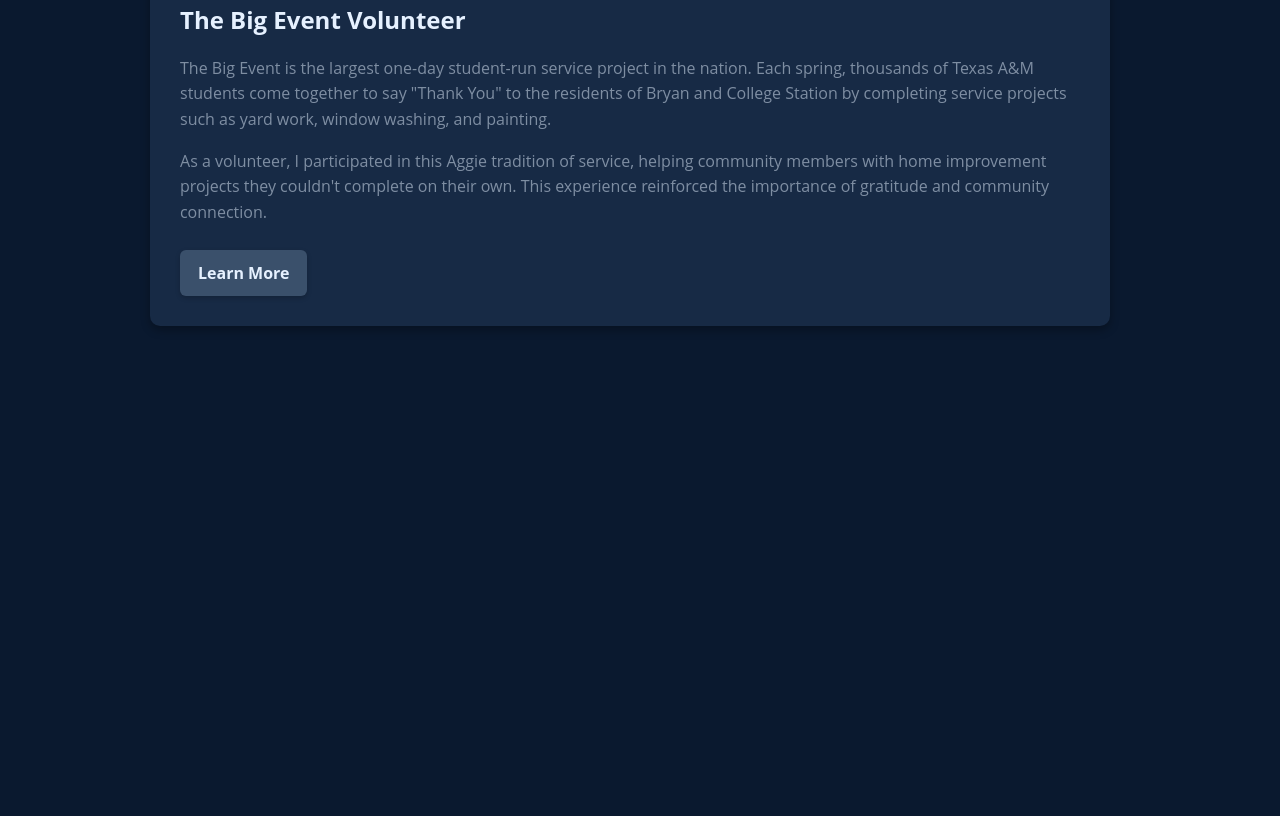
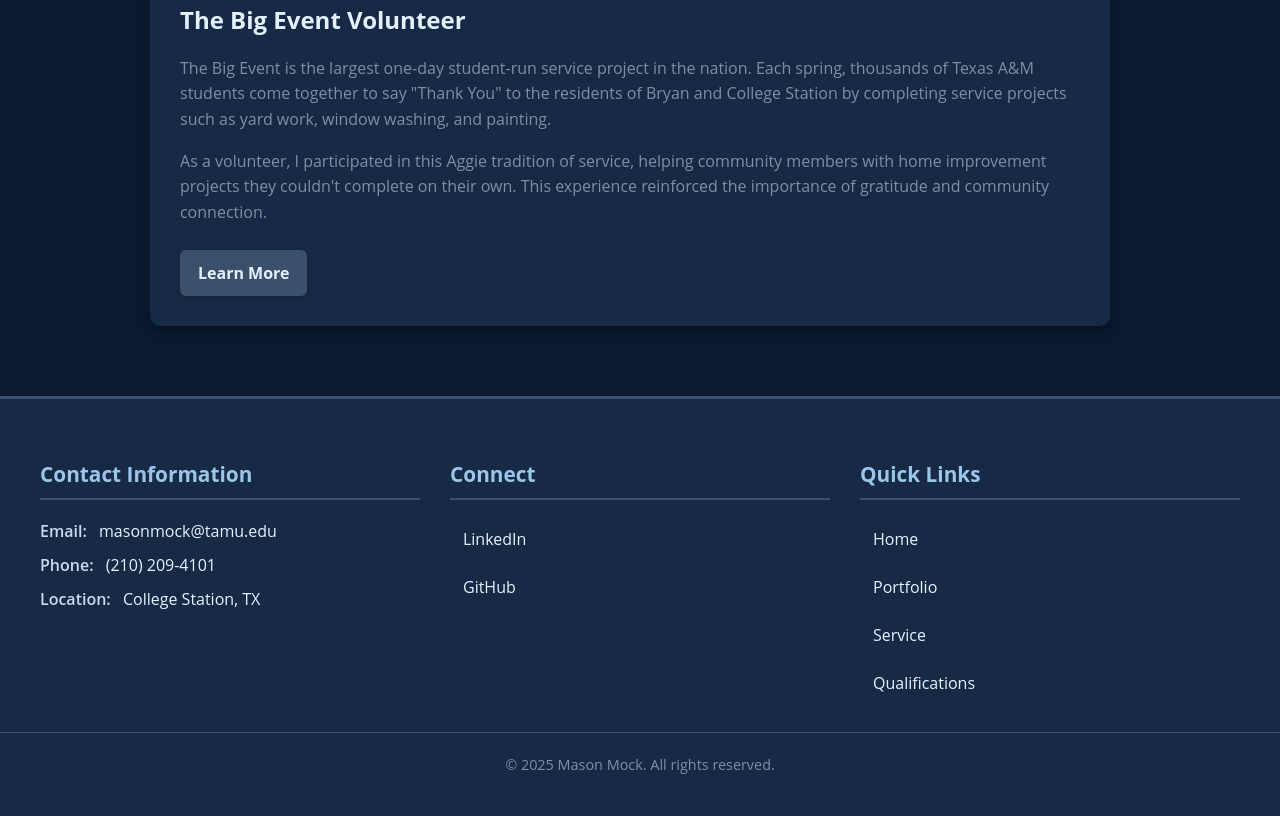
Before and after one commit to CSCE331-Fall2025-900-911/project1-masonmock, a plain HTML site: page service.html in a window 1280 px wide. Shown: the part 771-1587 px from the top of the page. Before the commit the page ends 1117 px from the top, so only its background shows below. Drawn offline with Linux system fonts and the light colour scheme.

Commit message:
Added footer to service.html

```diff
--- a/service.html
+++ b/service.html
@@ -79,5 +79,48 @@
   </div>
 
   <script src="scripts/style-toggle.js"></script>
+
+  <footer class="site-footer">
+    <div class="footer-content">
+      <div class="footer-section">
+        <h3>Contact Information</h3>
+        <div class="contact-item">
+          <span class="contact-label">Email:</span>
+          <a href="mailto:masonmock@tamu.edu">masonmock@tamu.edu</a>
+        </div>
+        <div class="contact-item">
+          <span class="contact-label">Phone:</span>
+          <a href="tel:+2102094101">(210) 209-4101</a>
+        </div>
+        <div class="contact-item">
+          <span class="contact-label">Location:</span>
+          <a href="https://visit.cstx.gov/" target="_blank">College Station, TX</a>
+        </div>
+      </div>
+
+      <div class="footer-section">
+        <h3>Connect</h3>
+        <div class="social-links">
+          <a href="https://linkedin.com/in/masonmock" target="_blank">LinkedIn</a>
+          <a href="https://github.com/mdmock" target="_blank">GitHub</a>
+        </div>
+      </div>
+
+      <div class="footer-section">
+        <h3>Quick Links</h3>
+        <div class="quick-links">
+          <a href="index.html">Home</a>
+          <a href="portfolio.html">Portfolio</a>
+          <a href="service.html">Service</a>
+          <a href="qualifications.html">Qualifications</a>
+        </div>
+      </div>
+    </div>
+
+    <div class="footer-bottom">
+      <p>&copy; 2025 Mason Mock. All rights reserved.</p>
+    </div>
+  </footer>
+
 </body>
 </html>
```
